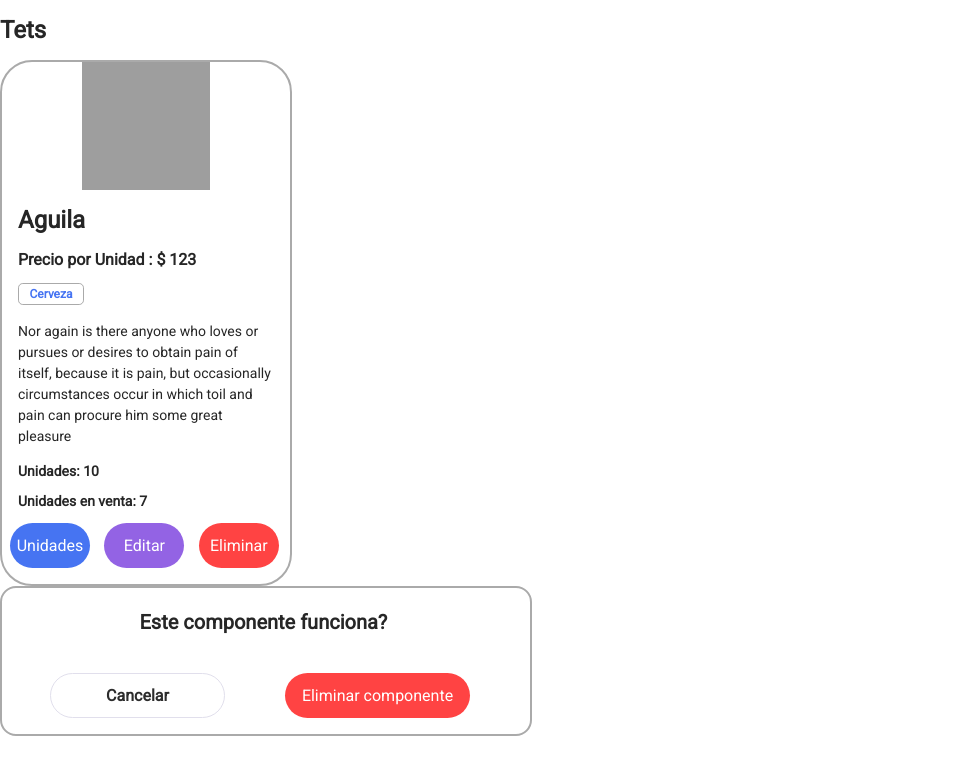
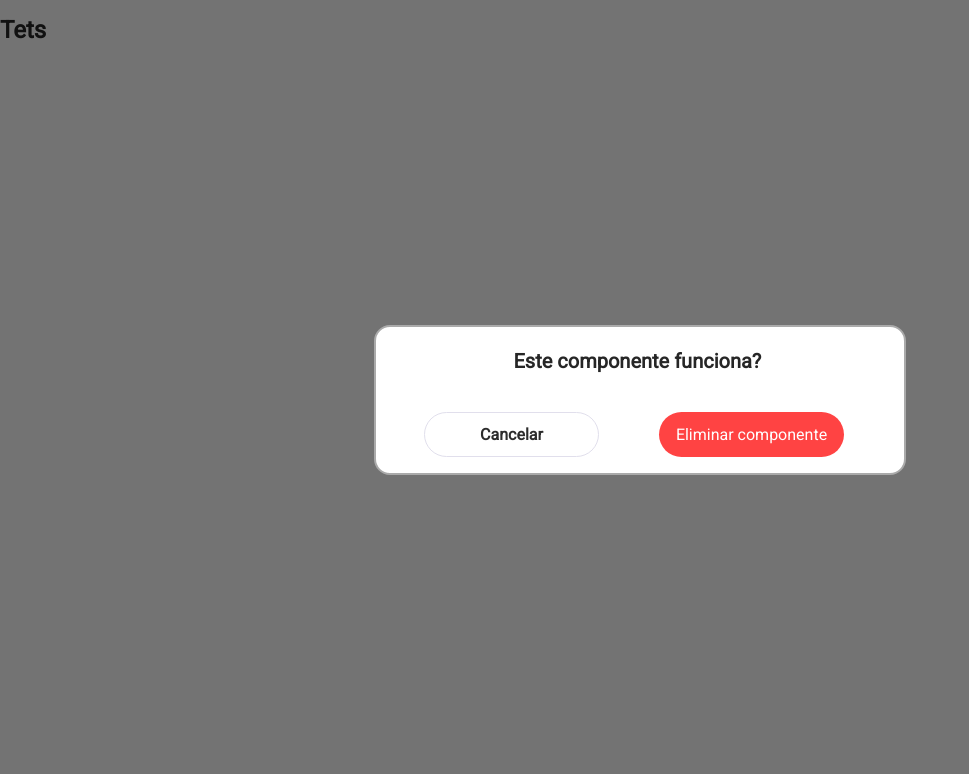
Before and after one commit to MaicolM11/entre-nubes-app, a React (Create React App) app: page /test in a window 1280 px wide. Shown: the top 774 px of the page, without its empty margins (0-969 px from the left). Built offline with nearby package versions, Linux system fonts and the light colour scheme; grey boxes are pictures that could not be loaded.

Commit message:
modal-update

```diff
--- a/src/components/modals/add-product-stock/AddProductStockModal.css
+++ b/src/components/modals/add-product-stock/AddProductStockModal.css
@@ -1,3 +1,5 @@
+
+
 .contentAddProduct {
     align-items: center;
     align-content: center;
--- a/src/components/modals/add-product-stock/AddProductStockModal.js
+++ b/src/components/modals/add-product-stock/AddProductStockModal.js
@@ -4,8 +4,10 @@
 
 import './AddProductStockModal.css';
 
+
 const AppProductModal = ({ product, actualUnits, icon, onChangeData }) => {
     return (
+        <div className="modal-container">
             <div className="contentAddProduct">
                 <h1>Producto : {product}</h1>
                 <h2>Unidades actuales: {actualUnits}</h2>
@@ -23,6 +25,7 @@
                 </div>
 
             </div>
+        </div>
     );
 };
 
--- a/src/components/modals/delete/DeleteModal.css
+++ b/src/components/modals/delete/DeleteModal.css
@@ -1,4 +1,7 @@
+
 .contentDeleteModal{
+
+    background-color: white;
     border-color: #aaaaaa;
     border-width: 2px;
     border-style: solid;
--- a/src/components/modals/delete/DeleteModal.js
+++ b/src/components/modals/delete/DeleteModal.js
@@ -1,10 +1,12 @@
 import React from "react";
 import { Button } from "../../buttons/button/Button";
 import './DeleteModal.css'
+import '../../../styles/ModalStyles.css'
 
 const DeleteModal = ({ title, btnName }) => {
     return (
-        <div className="contentDeleteModal">
+        <div className="modal-container">
+            <div className="contentDeleteModal">
             <div className="contentTitleDeleteModal">
                 <label className="deleteCategory"> {title}</label>
             </div>
@@ -15,6 +17,7 @@
                 </button>
                 <Button theme="delete" size="medium" >{btnName}</Button>
             </div>
+            </div>
         </div>
 
     )
--- a/src/components/modals/message/ModalMessage.js
+++ b/src/components/modals/message/ModalMessage.js
@@ -8,6 +8,7 @@
     const closeModal = () => setOpenModal(false)
 
     return (
+        <div>
             <div className="modalContainer">
                 <div className="title">
                     <h1>{text}</h1>
@@ -21,6 +22,8 @@
                         height={45} handleOnClick={closeModal} />
                 </div>
             </div >
+        </div>
+
     );
 };
 
--- a/src/pages/componentTest/Test.js
+++ b/src/pages/componentTest/Test.js
@@ -18,10 +18,10 @@
   return (
     <div className='test'>
       <h1>Tets</h1>
-      <CardProduct url ={url} name="Aguila" price={123}
+      {/* <CardProduct url ={url} name="Aguila" price={123}
       category = "Cerveza"
       description={des} units={10}
-      unitsSale={7}/>
+      unitsSale={7}/> */}
       <DeleteModal  title='Este componente funciona?' btnName='Eliminar componente' />
     </div>
   );
--- /dev/null
+++ b/src/styles/ModalStyles.css
@@ -0,0 +1,13 @@
+.modal-container{
+    display: flex;
+
+        justify-content: center;
+        align-items: center;
+        position: fixed ;
+        top: 0;
+
+    width: 100%;
+    height: 100vh;
+
+    background-color: rgba(0, 0, 0, 0.55);
+}
```
Lines whose indentation alone changed are shown as unchanged.
